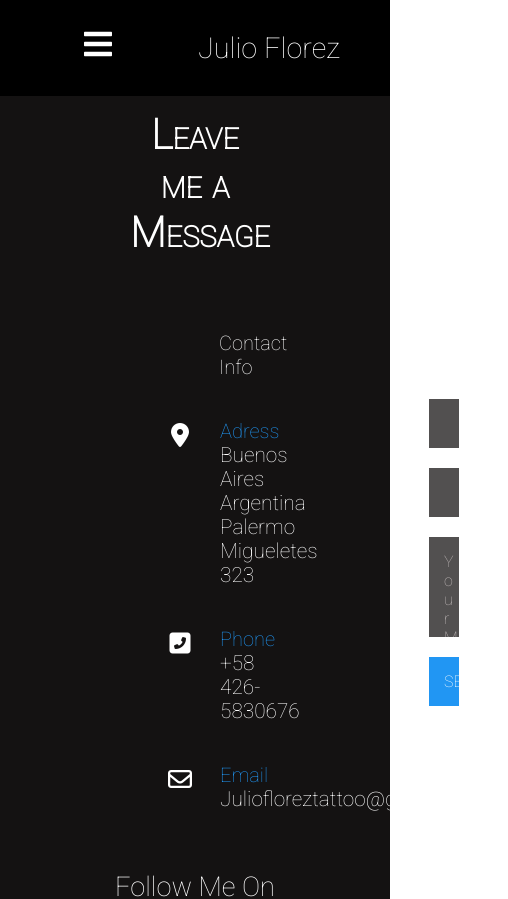
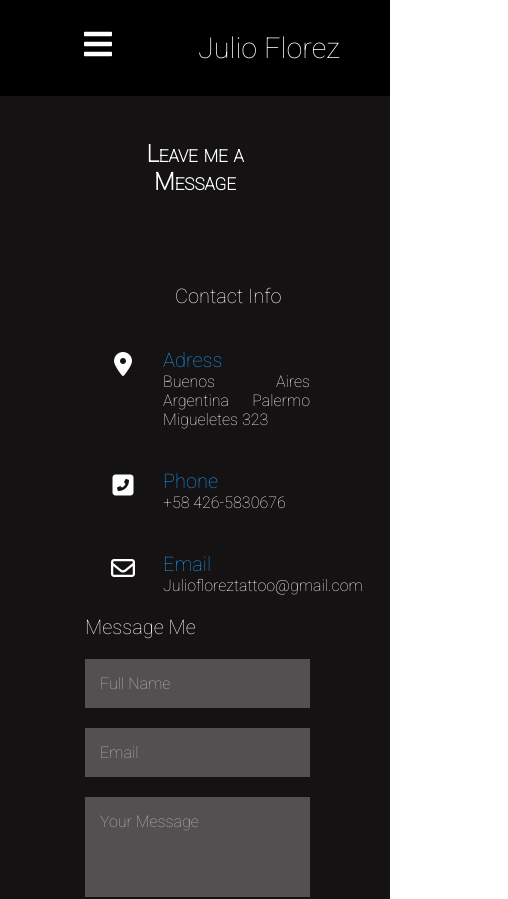
Before and after one commit to merchanha/webPortfolio-, a React (Create React App) app: page /Contact in a window 390 px wide. Shown: the top 899 px of the page, 508 px wide, since content can reach past the window. Built offline with nearby package versions, Linux system fonts and the light colour scheme.

Commit message:
begin responsive

```diff
--- a/src/components/Contact.css
+++ b/src/components/Contact.css
@@ -210,3 +210,77 @@
         color: white;
         text-align: center;
     }
+
+
+
+@media (min-width: 320px) and (max-width: 480px){
+
+    html{
+
+      width: auto;
+
+
+    }
+
+
+      .headings2{
+          margin-top: 45px;
+          font-size: 1.5em;
+          padding-top: 80px;
+      }
+
+      .content{
+          display: flex;
+          flex-direction:column;
+          margin-top: 10px;
+          margin-left: 5px;
+
+          justify-content: center;
+
+      }
+
+      .box1{
+          margin-left:-62px;
+      }
+
+
+
+      .contactinfo h3 p{
+         font-size: 1em;
+         text-align: center;
+         padding-right: 5px;
+
+      }
+
+      #contact{
+          margin-left: 10px;
+      }
+
+      .text p{
+          font-size: 1em;
+      }
+
+      .formbox form{
+          display: flex;
+          justify-content: center;
+          margin-left: auto;
+
+
+      }
+
+      .about{
+          background-size: contain;
+
+      }
+
+      .photo img {
+          width: 300px;
+          height: 250px;
+      }
+
+      .headings2 h1 {
+          font-size: 1em;
+      }
+
+
+  }
--- a/src/components/Portfolio.js
+++ b/src/components/Portfolio.js
@@ -34,7 +34,7 @@ export default function Portfolio() {
         setLoading(true)
         setTimeout(()=>{
             setLoading(false)
-        }, 5000)
+        }, 1000)
 
 
   }, [])
--- a/src/components/about/About.js
+++ b/src/components/about/About.js
@@ -18,7 +18,7 @@ export default function About() {
 
     return (
 
-        <div>
+        <div className="containerAbout">
             <Header isScrolling = {scrollHeight}/>
 
             <div className="about" id="about">
--- a/src/components/cover/Carrousel/Carrousel.css
+++ b/src/components/cover/Carrousel/Carrousel.css
@@ -6,13 +6,16 @@
 
 
 
+
 }
 
 .texto{
 
     margin-top: 230px;
+    margin-right: 30px;
 
 }
+
 
 
 
--- a/src/components/cover/Carrousel/Carrousel.js
+++ b/src/components/cover/Carrousel/Carrousel.js
@@ -8,6 +8,10 @@ import tattoo3 from "../../../media/tattoo3.jpeg";
 import tattoo4 from "../../../media/tattoo4.jpeg";
 import tattoo5 from "../../../media/tattoo5.jpeg"
 import "./Carrousel.css"
+import * as FaIcons from 'react-icons/fa';
+import * as AiIcons from 'react-icons/ai';
+import * as IoIcons from 'react-icons/io5';
+import { Link } from "react-router-dom";
 
 import React, {useState, useEffect} from "react";
 
@@ -66,11 +70,7 @@ export default function Carrousel() {
       <div className="App">
 
 
-            <div className="texto">
-            <h2>Portfolio</h2>
-            <br/>
-            <p>Easy to use, responsive and customizable carousel component for React Projects.</p>
-            </div>
+
 
 
           <div style={{
@@ -99,8 +99,22 @@ export default function Carrousel() {
                 maxWidth: "850px",
                 margin: "40px auto",
               }}
+
             />
+
           </div>
+          <div className="texto">
+            <h2>Portfolio</h2>
+            <br/>
+            <p>Easy to use, responsive and customizable carousel component for React Projects.</p>
+            <br/>
+
+            <Link className="btnP" to = "/Portfolio" onclick="toggleMenu();"><IoIcons.IoPlayForwardOutline size={35}/></Link>
+
+
+
+
+            </div>
         </div>
 
     );
--- a/src/components/cover/aboutCover/aboutCover.js
+++ b/src/components/cover/aboutCover/aboutCover.js
@@ -1,7 +1,7 @@
 import React from 'react'
 import aboutCover2 from '../../../media/aboutCover2.jpeg'
 import "./aboutCover.css"
-import { NavLink } from "react-router-dom";
+import { Link } from "react-router-dom";
 
 
 export default function AboutCover() {
@@ -14,7 +14,7 @@ export default function AboutCover() {
                 Ipsum quas ad, consequuntur asperiores illo omnis doloremque itaque aspernatur aut?Consequatur commodi explicabo
                 mollitia dolorum!Ipsum quas ad, consequuntur asperiores illo omnis doloremque</p>
                 <br/>
-                <NavLink className="btn" to = "/About" onclick="toggleMenu();">READ MORE</NavLink>
+                <Link className="btn" to = "/About">READ MORE</Link>
 
 
             </div>
```
Also changed, not shown: src/components/about/About.css (line endings or trailing spaces).
